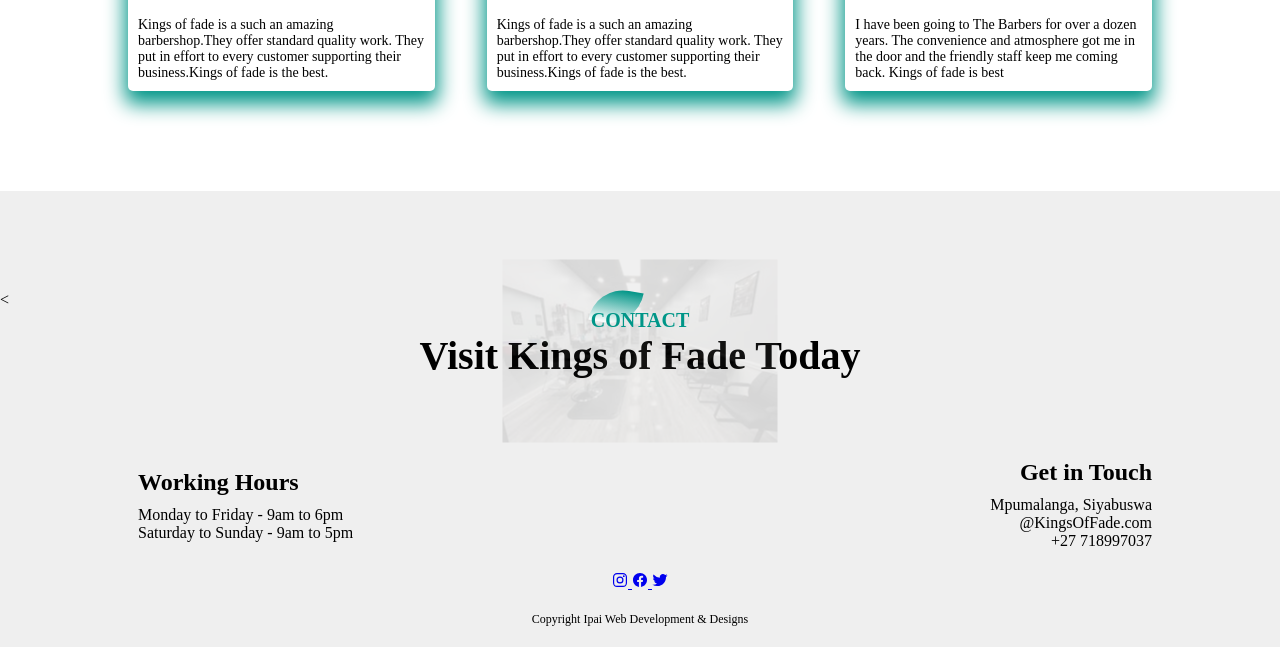
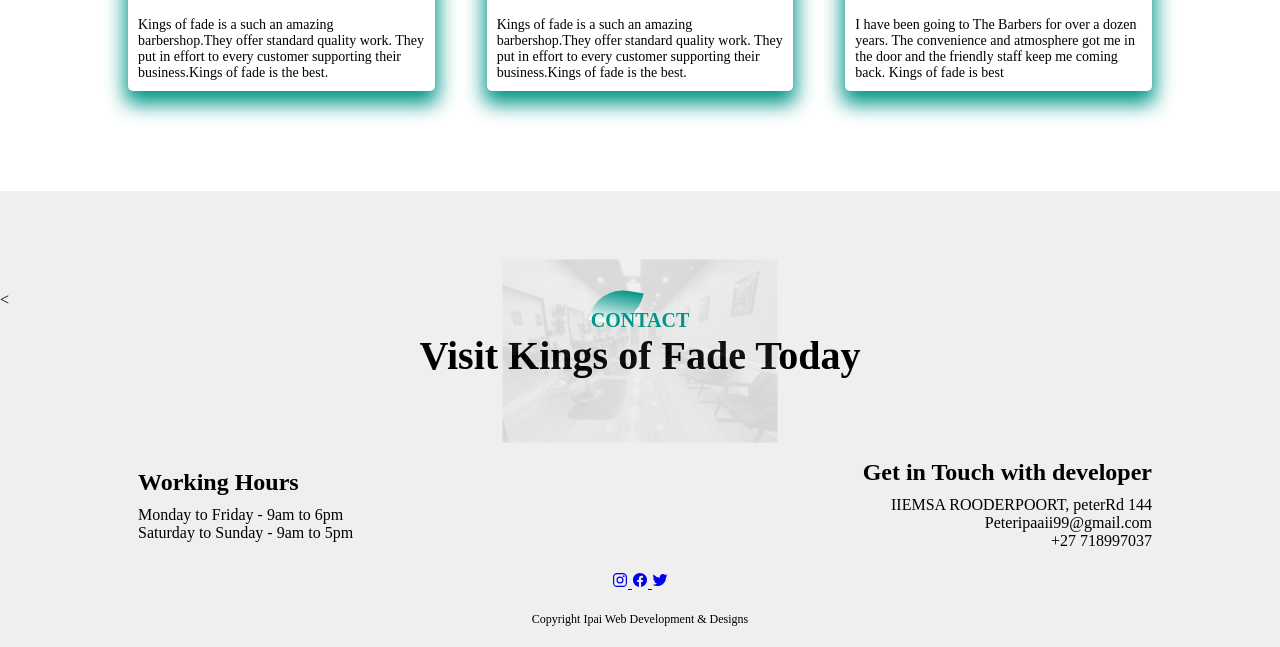
Before and after one commit to Peteripai/BarberShop, a plain HTML site: page index.html in a window 1280 px wide. Shown: the part 3173-3820 px from the top of the page. Drawn offline with nearby package versions, Linux system fonts and the light colour scheme; some packages are replaced by stand-ins of ours; a script that the page names is missing.

Commit message:
Update index.html

```diff
--- a/index.html
+++ b/index.html
@@ -226,9 +226,9 @@ Click nbfs://nbhost/SystemFileSystem/Templates/Other/html.html to edit this temp
                       <p>Saturday to Sunday - 9am to 5pm</p>
                 </div>
                 <div class="footer-right">
-                      <h1>Get in Touch</h1>
-                      <p>Mpumalanga, Siyabuswa</p>
-                        <p>@KingsOfFade.com</p>
+                      <h1>Get in Touch with developer</h1>
+                      <p>IIEMSA ROODERPOORT, peterRd 144</p>
+                        <p>Peteripaaii99@gmail.com</p>
                          <p>+27 718997037</p>
                 </div>
             </div>
```
